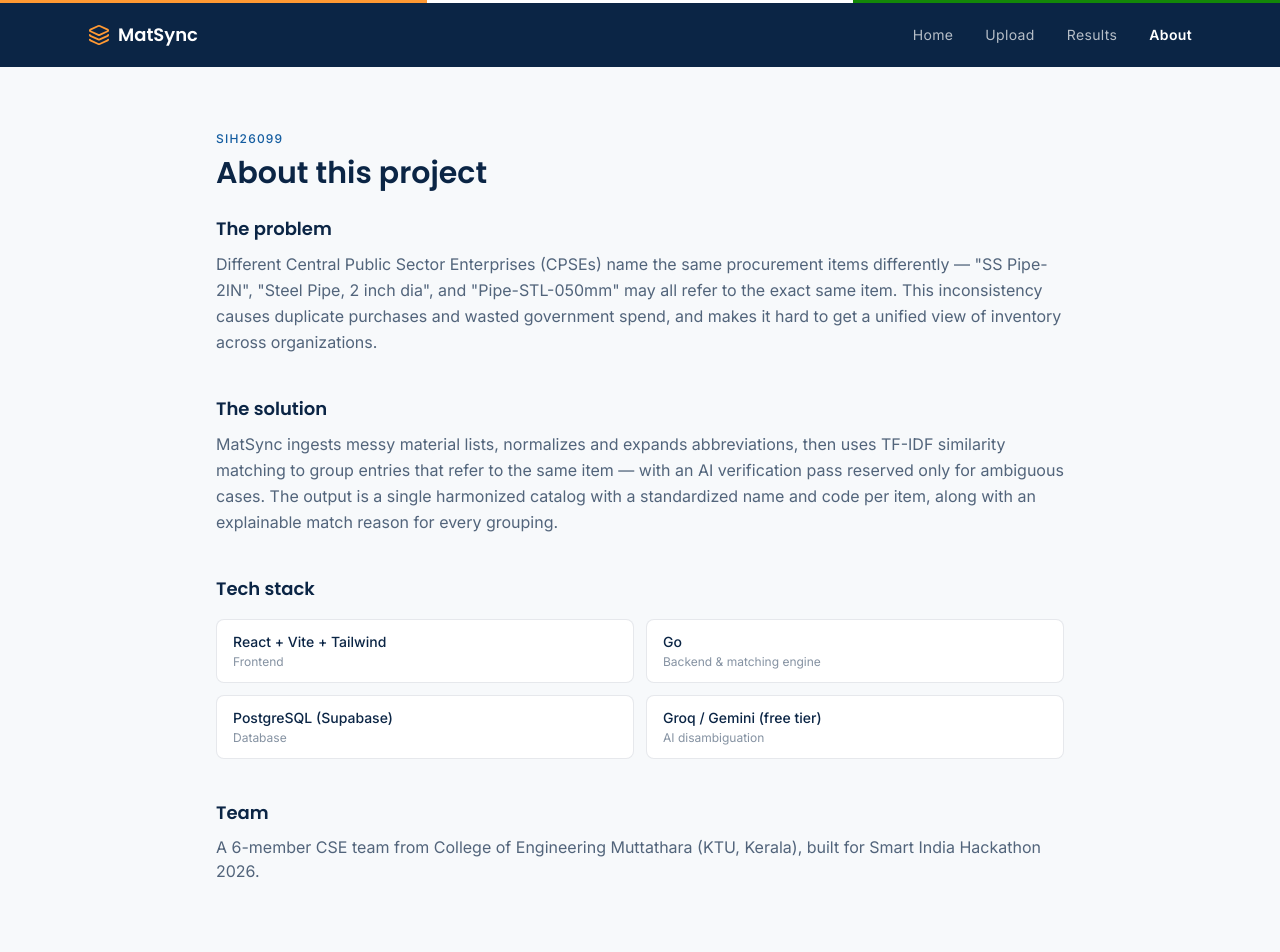
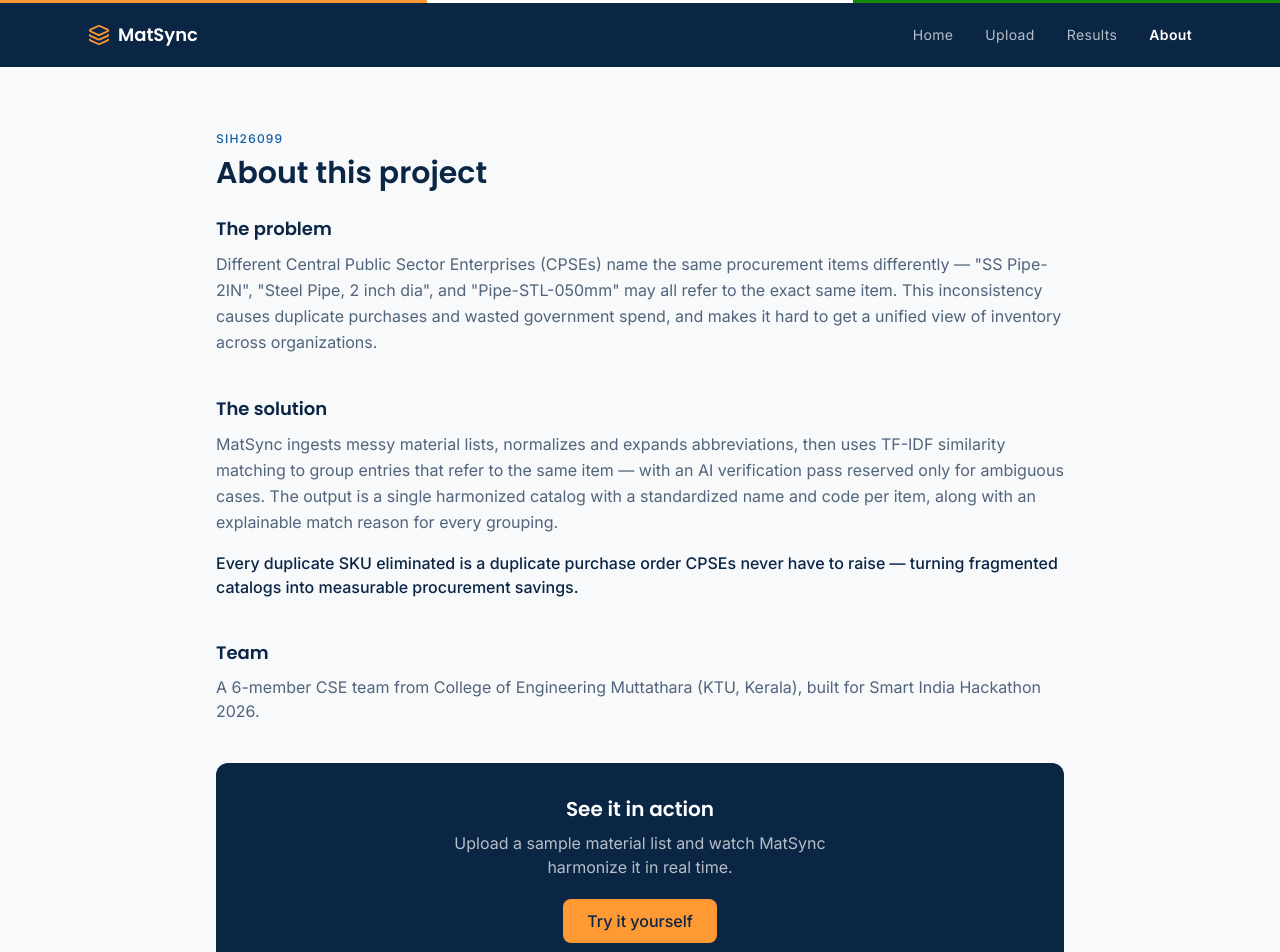
Before and after one commit to sih26099/frontend, a React (Vite) app: page /about in a window 1280 px wide. Shown: the top 952 px of the page. Built offline with nearby package versions, Linux system fonts and the light colour scheme.

Commit message:
Rework About page: remove tech stack, add impact statement and CTA

```diff
--- a/src/index.css
+++ b/src/index.css
@@ -18,6 +18,10 @@
 
 html {
   scroll-behavior: smooth;
+}
+
+html, body {
+  overflow-x: hidden;
 }
 
 body {
--- a/src/pages/About.jsx
+++ b/src/pages/About.jsx
@@ -1,9 +1,4 @@
-const stack = [
-  { name: "React + Vite + Tailwind", role: "Frontend" },
-  { name: "Go", role: "Backend & matching engine" },
-  { name: "PostgreSQL (Supabase)", role: "Database" },
-  { name: "Groq / Gemini (free tier)", role: "AI disambiguation" },
-];
+import { Link } from "react-router-dom";
 
 export default function About() {
   return (
@@ -35,30 +30,34 @@ export default function About() {
           output is a single harmonized catalog with a standardized name and code per
           item, along with an explainable match reason for every grouping.
         </p>
+        <p className="text-navy font-medium mt-4">
+          Every duplicate SKU eliminated is a duplicate purchase order CPSEs never have
+          to raise — turning fragmented catalogs into measurable procurement savings.
+        </p>
       </section>
 
       <section className="mb-10">
-        <h2 className="font-display font-semibold text-navy text-lg mb-4">Tech stack</h2>
-        <div className="grid sm:grid-cols-2 gap-3">
-          {stack.map((s) => (
-            <div
-              key={s.name}
-              className="bg-white border border-navy/10 rounded-lg px-4 py-3"
-            >
-              <p className="font-medium text-navy text-sm">{s.name}</p>
-              <p className="text-xs text-navy/50 mt-0.5">{s.role}</p>
-            </div>
-          ))}
-        </div>
-      </section>
-
-      <section>
         <h2 className="font-display font-semibold text-navy text-lg mb-2">Team</h2>
         <p className="text-navy/70">
           A 6-member CSE team from College of Engineering Muttathara (KTU, Kerala),
           built for Smart India Hackathon 2026.
         </p>
       </section>
+
+      <section className="bg-navy rounded-xl px-6 py-8 text-center">
+        <h2 className="font-display font-semibold text-white text-xl mb-2">
+          See it in action
+        </h2>
+        <p className="text-white/70 mb-5 max-w-md mx-auto">
+          Upload a sample material list and watch MatSync harmonize it in real time.
+        </p>
+        <Link
+          to="/upload"
+          className="inline-block bg-saffron text-navy font-medium px-6 py-2.5 rounded-lg hover:bg-saffron/90 transition-colors"
+        >
+          Try it yourself
+        </Link>
+      </section>
     </div>
   );
 }
```
